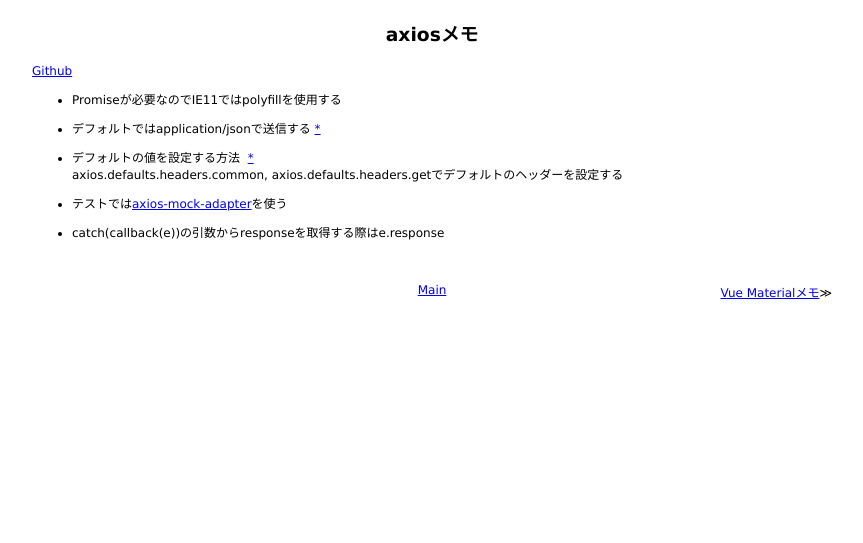
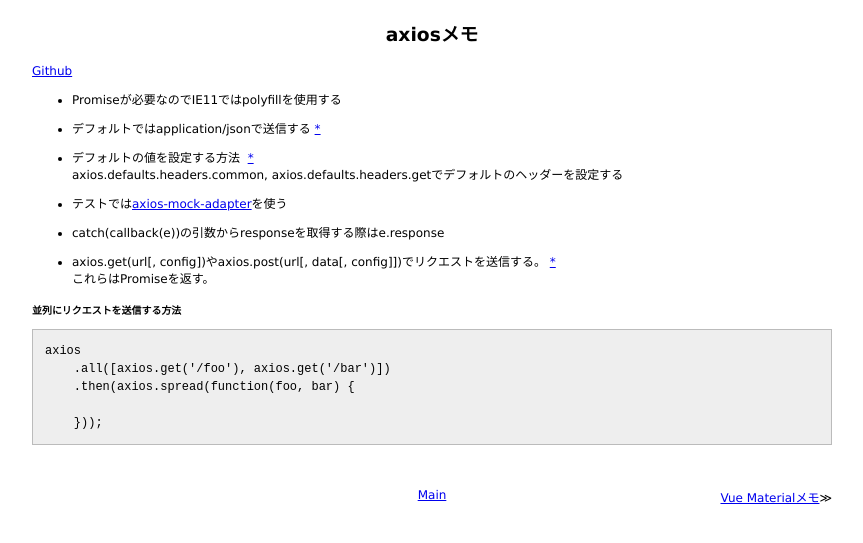
Before and after one commit to 38elements/38elements.github.com, a Jekyll site: the page built from _posts/2017-02-22-axios.md, in a window 1280 px wide. Shown: the top 543 px of the page, without its empty margins (208-1071 px from the left). Built offline with Jekyll 4.4.1, drawn with Linux system fonts in a browser that asks for light colours.

Commit message:
Update 2017-02-22-axios.md

````diff
--- a/_posts/2017-02-22-axios.md
+++ b/_posts/2017-02-22-axios.md
@@ -14,3 +14,16 @@ axios.defaults.headers.common, axios.defaults.headers.getでデフォルトの
 * テストでは[axios-mock-adapter](https://github.com/ctimmerm/axios-mock-adapter)を使う
 
 * catch(callback(e))の引数からresponseを取得する際はe.response
+
+* axios.get(url[, config])やaxios.post(url[, data[, config]])でリクエストを送信する。 [\*](https://github.com/mzabriskie/axios#request-method-aliases)
+これらはPromiseを返す。
+
+##### 並列にリクエストを送信する方法
+
+```
+axios
+    .all([axios.get('/foo'), axios.get('/bar')])
+    .then(axios.spread(function(foo, bar) {
+
+    }));
+```
````
